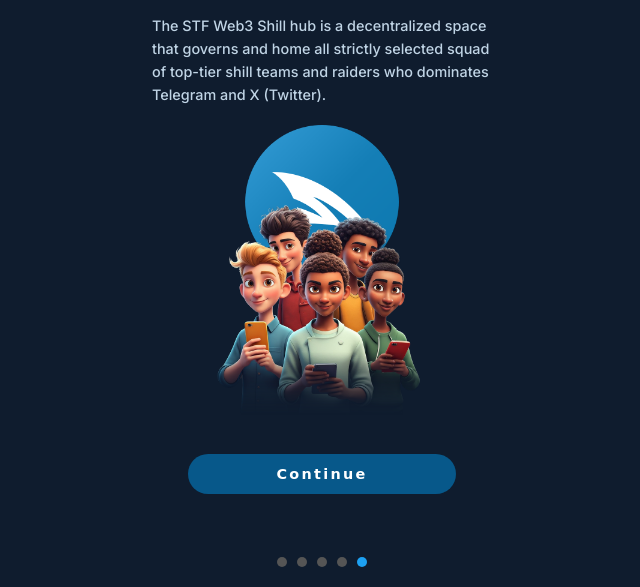
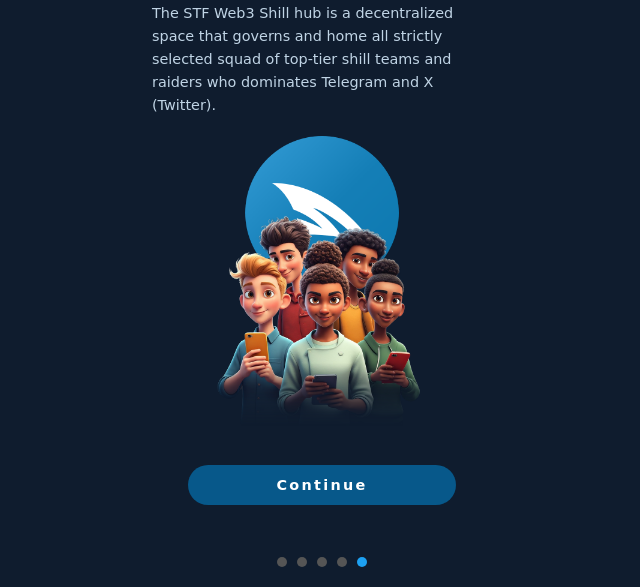
Before and after one commit to stftrending/tg, a plain HTML site: page shill.html in a window 1280 px wide. Shown: the part 213-800 px from the top of the page, without its empty margins (318-958 px from the left). Drawn offline with Linux system fonts and the light colour scheme.

Commit message:
Update styles.css

```diff
--- a/styles.css
+++ b/styles.css
@@ -1,7 +1,7 @@
 html, body {
   margin: 0;
   padding: 0;
-  font-family: 'Inter', sans-serif;
+  font-family: cursive, sans-serif;
   scroll-behavior: smooth;
   background-color: #0f1c2e;
   color: #e6f0ff;
@@ -51,6 +51,7 @@ p {
   text-align: left;
   line-height: 23px;
   color: #c0d4e5;
+  font-family: cursive, sans-serif;
 }
 
 .image {
```
